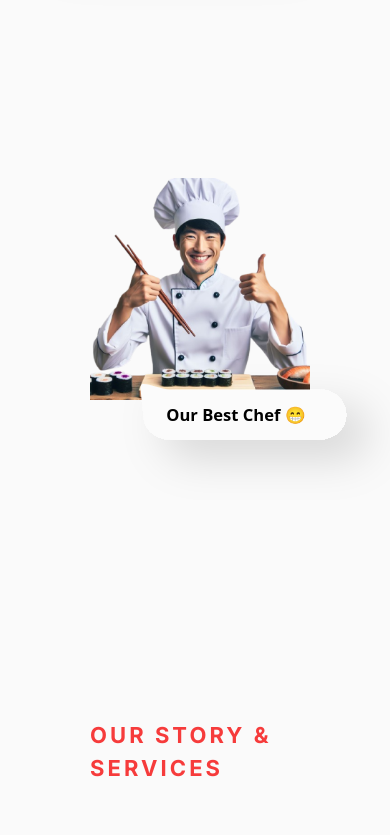
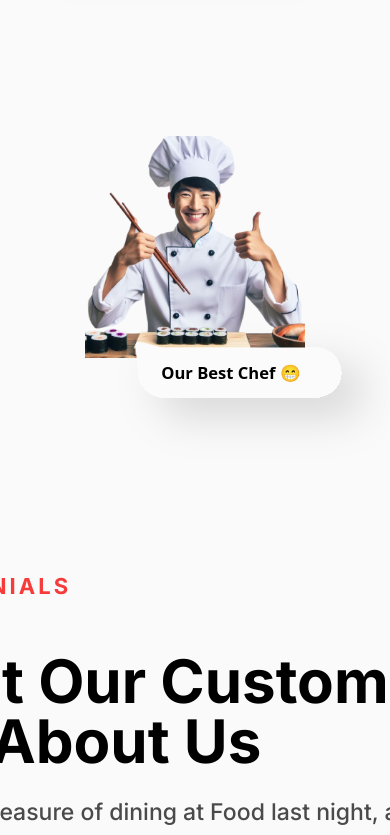
Before and after one commit to Maxwell011/sushi-experience, a React (Vite) app: page / in a window 390 px wide. Shown: the part 2180-3015 px from the top of the page. Built offline with nearby package versions, Linux system fonts and the light colour scheme.

Commit message:
Added mobile styles

```diff
--- a/src/components/Testimonials.tsx
+++ b/src/components/Testimonials.tsx
@@ -5,13 +5,13 @@ import StarIcon from "../svg/StarIcon";
 const Testimonials = () => {
   return (
     <section className='mt-44 mb-44'>
-      <div className='flex items-center justify-between gap-28'>
+      <div className='flex flex-col sm:flex-row sm:flex items-center justify-between gap-28'>
         <div className='flex flex-col items-end'>
           <div className=''>
             <img src='/IMAGE 4.png' alt='chef with chop stick image' />
           </div>
-          <div className="mr-[-130px] -mt-10">
-          <ChatboxIcon text='Our Best Chef 😁' />
+          <div className='mr-[-130px] -mt-10'>
+            <ChatboxIcon text='Our Best Chef 😁' />
           </div>
         </div>
 
```
